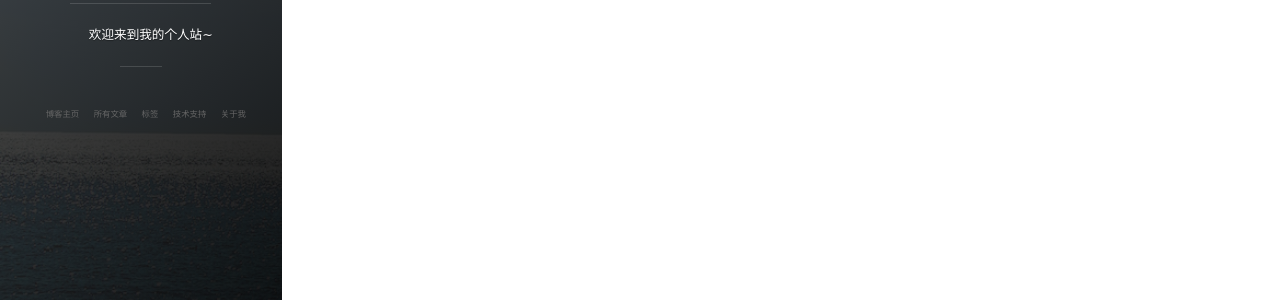
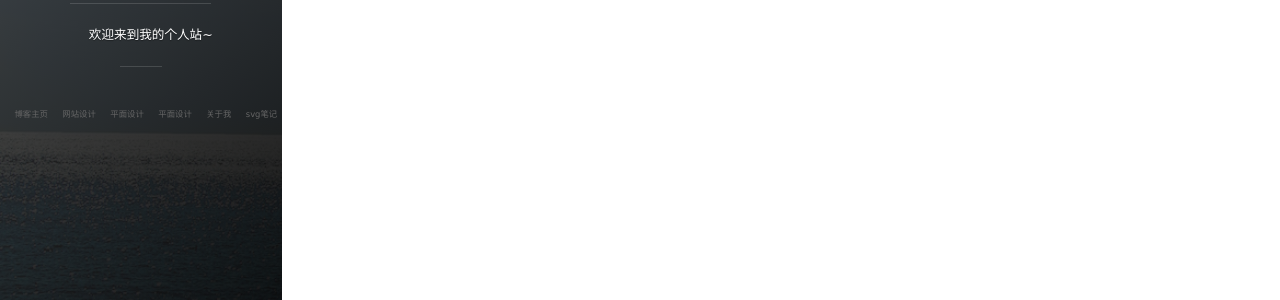
Before and after one commit to Lovel0ri/lovel0ri.github.io, a Jekyll site: the page built from tags.html, in a window 1280 px wide. Shown: the part 481-781 px from the top of the page. Built offline with Jekyll 4.4.1, drawn with Linux system fonts in a browser that asks for light colours; nearby versions of some CDN libraries; comment, search, counter and statistics services are not loaded.

Commit message:
修改导航栏标题

```diff
--- a/_config.yml
+++ b/_config.yml
@@ -65,10 +65,12 @@ blog_button:
 
 # Navigation buttons in the front page.s
 nav:
-    - {title: 所有文章, description: archive, url: '/archive'}
-    - {title: 标签, description: tags, url: '/tags'}
-    - {title: 技术支持, description: support, url: '/support'}
+    - {title: 网站设计, description: archive, url: '/archive'}
+    - {title: 平面设计, description: tags, url: '/tags'}
+    - {title: 平面设计, description: support, url: '/support'}
     - {title: 关于我, description: about, url: '/about'}
+    - {title: svg笔记, description: svg , url: '/svg'}
+
 
 
 # Pagination
```
Also changed, not shown: svg.html (added).
